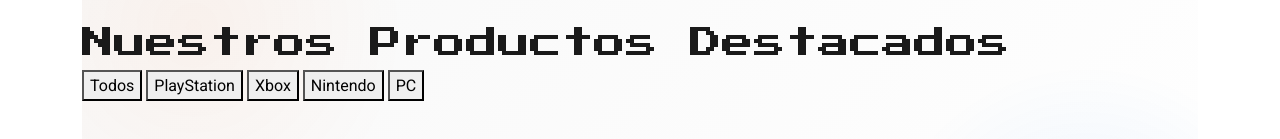
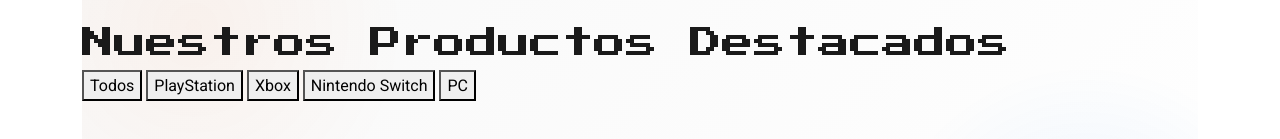
Before and after one commit to Gian9519/gamezone-store, a plain HTML site: page index.html in a window 1280 px wide. Shown: the part 619-758 px from the top of the page. Drawn offline with nearby package versions, Linux system fonts and the light colour scheme; no server answers.

Commit message:
Update index.html

```diff
--- a/index.html
+++ b/index.html
@@ -69,7 +69,7 @@
                 <button class="filter-btn active">Todos</button>
                 <button class="filter-btn">PlayStation</button>
                 <button class="filter-btn">Xbox</button>
-                <button class="filter-btn">Nintendo</button>
+                <button class="filter-btn">Nintendo Switch</button>
                 <button class="filter-btn">PC</button>
             </div>
             <div id="products-container" class="products-grid">
```
